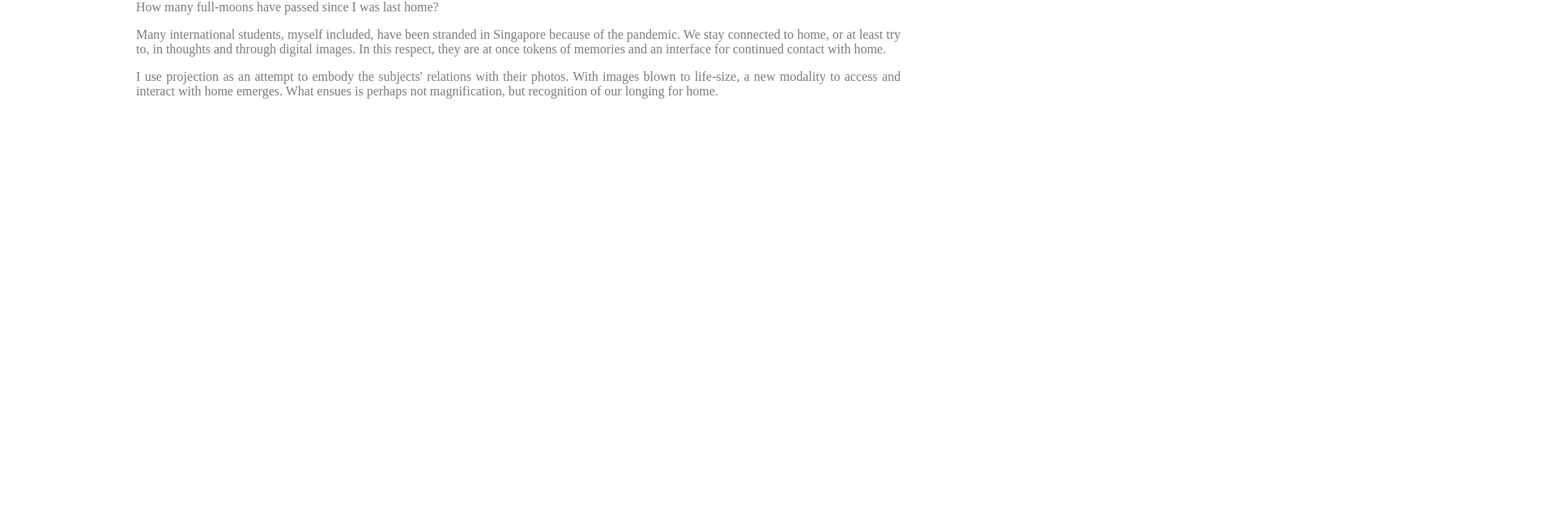
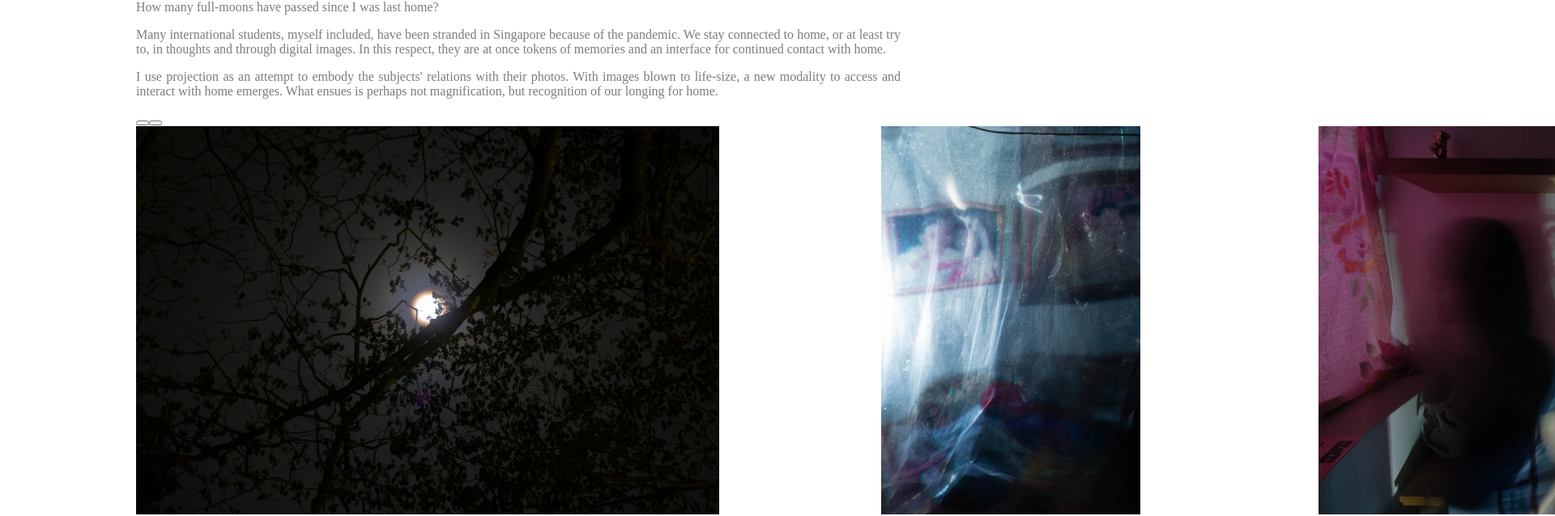
Before and after one commit to picasdan9/studio-website, a Next.js app: page /works/not-home in a window 1280 px wide. Shown: the part 194-832 px from the top of the page at 81% size, 1920 px wide, since content can reach past the window. Before the commit the page ends 800 px from the top, so only its background shows below. Built offline with nearby package versions, Linux system fonts and the light colour scheme.

Commit message:
Update works

```diff
--- a/components/ImageListSlide.tsx
+++ /dev/null
@@ -1,24 +0,0 @@
-import CustomNavBar from 'components/Navbar';
-import { Page } from 'lib/models';
-import Head from 'next/head';
-import Image from 'next/image';
-import styles from 'styles/Home.module.css';
-
-const ImageListSlide: React.FC<{ imageUrlList: string[] }> = ({
-  imageUrlList,
-}) => (
-  <div className={styles['image-list-container']}>
-    {imageUrlList.map((imageUrl, idx) => (
-      <div key={idx} style={{ position: 'relative', width: '100%' }}>
-        <Image
-          alt='Image Alt'
-          src={imageUrl}
-          layout='fill'
-          objectFit='contain'
-        />
-      </div>
-    ))}
-  </div>
-);
-
-export default ImageListSlide;
--- /dev/null
+++ b/components/ImageSlider/ImageSlider.tsx
@@ -0,0 +1,49 @@
+import Image from 'next/image';
+import { useState } from 'react';
+
+import ImageSliderStyles from './ImageSliderStyles.module.css';
+
+const ImageSlider: React.FC<{ imgUrlList: string[] }> = ({ imgUrlList }) => {
+  const [curIdx, setCurIdx] = useState(0);
+  console.log(imgUrlList);
+  return (
+    <div className={ImageSliderStyles['image-slider-container']}>
+      <div>
+        <button onClick={() => curIdx > 0 && setCurIdx(curIdx - 1)} />
+        <div className={ImageSliderStyles['image-slide-container']}>
+          {imgUrlList.map((imgUrl, idx) => (
+            <div
+              key={idx}
+              className={
+                ImageSliderStyles['image-slide'] +
+                (idx === curIdx ? ' active' : '')
+              }
+            >
+              <Image src={imgUrl} layout='fill' objectFit='contain' />
+            </div>
+          ))}
+        </div>
+        <button
+          onClick={() =>
+            curIdx < imgUrlList.length - 1 && setCurIdx(curIdx + 1)
+          }
+        />
+      </div>
+      <div className={ImageSliderStyles['image-slider-dot-list']}>
+        {imgUrlList.map((_, idx) => (
+          <li
+            key={idx}
+            className={
+              ImageSliderStyles['image-slider-dot'] +
+              (idx === curIdx ? ' active' : '')
+            }
+          >
+            <button onClick={() => setCurIdx(idx)} />
+          </li>
+        ))}
+      </div>
+    </div>
+  );
+};
+
+export default ImageSlider;
--- /dev/null
+++ b/components/ImageSlider/ImageSliderStyles.module.css
@@ -0,0 +1,24 @@
+.image-slider-container {
+  /* width: 2rem; */
+}
+
+.image-slide-container {
+  display: flex;
+  float: left;
+}
+
+.image-slide {
+  height: 30rem;
+  width: min(45em, 100vw);
+  position: relative;
+}
+
+.image-slide.active {
+  right: 0;
+}
+
+.image-slider-dot-list {
+}
+
+.image-slider-dot {
+}
--- /dev/null
+++ b/components/ImageSlider/index.tsx
@@ -0,0 +1,3 @@
+import ImageSlider from './ImageSlider';
+
+export default ImageSlider;
--- a/package.json
+++ b/package.json
@@ -1,6 +1,5 @@
 {
   "name": "night-personal-site",
-  "version": "0.1.0",
   "private": true,
   "scripts": {
     "dev": "next dev",
--- a/pages/works/[slug].tsx
+++ /dev/null
@@ -1,39 +0,0 @@
-import ImageListSlide from 'components/ImageListSlide';
-import Layout from 'components/Layout';
-import { getPostBySlug, getPostSlugs } from 'lib/api';
-import { Post } from 'lib/models';
-import { Params } from 'next/dist/next-server/server/router';
-import React from 'react';
-import ReactMarkdown from 'react-markdown';
-import styles from 'styles/Home.module.css';
-
-const WorkPost: React.FC<Post> = ({ markdownBody, metadata }) => {
-  return (
-    <Layout title={metadata.title}>
-      <h1>{metadata.title}</h1>
-      <ReactMarkdown>{markdownBody}</ReactMarkdown>
-      <ImageListSlide imageUrlList={metadata.imageUrlList || []} />
-    </Layout>
-  );
-};
-
-export default WorkPost;
-
-export async function getStaticProps({ params }: Params) {
-  const post = getPostBySlug('works', params.slug);
-  return {
-    props: { ...post },
-  };
-}
-
-export async function getStaticPaths() {
-  const slugs = getPostSlugs('works');
-  return {
-    paths: slugs.map((slug) => ({
-      params: {
-        slug,
-      },
-    })),
-    fallback: false,
-  };
-}
--- a/pages/works/index.tsx
+++ b/pages/works/index.tsx
@@ -5,7 +5,7 @@ import { GetStaticPropsResult } from 'next';
 import Link from 'next/link';
 import React from 'react';
 
-const WorksIndex: React.FC<{ metadataList: Metadata[] }> = ({
+const WorksIndexPage: React.FC<{ metadataList: Metadata[] }> = ({
   metadataList,
 }) => {
   return <Layout title='works'>{metadataList.map(renderMetadata)}</Layout>;
@@ -21,7 +21,7 @@ const renderMetadata = (metadata: Metadata) => (
   </div>
 );
 
-export default WorksIndex;
+export default WorksIndexPage;
 
 export async function getStaticProps(): Promise<
   GetStaticPropsResult<{ metadataList: Metadata[] }>
--- /dev/null
+++ b/pages/works/not-home.tsx
@@ -0,0 +1,26 @@
+import ImageSlider from 'components/ImageSlider/ImageSlider';
+import Layout from 'components/Layout';
+import { getPostBySlug } from 'lib/api';
+import { Post } from 'lib/models';
+import { GetStaticPropsResult } from 'next';
+import React from 'react';
+import ReactMarkdown from 'react-markdown';
+
+const NotHomePage: React.FC<Post> = ({ markdownBody, metadata }) => {
+  return (
+    <Layout title={metadata.title}>
+      <h1>{metadata.title}</h1>
+      <ReactMarkdown>{markdownBody}</ReactMarkdown>
+      <ImageSlider imgUrlList={metadata.imgUrlList || []} />
+    </Layout>
+  );
+};
+
+export default NotHomePage;
+
+export async function getStaticProps(): Promise<GetStaticPropsResult<Post>> {
+  const post = getPostBySlug('works', 'not-home');
+  return {
+    props: { ...post },
+  };
+}
```
Also changed, not shown: 1 other file (tests, documents, lock files or other folders).
